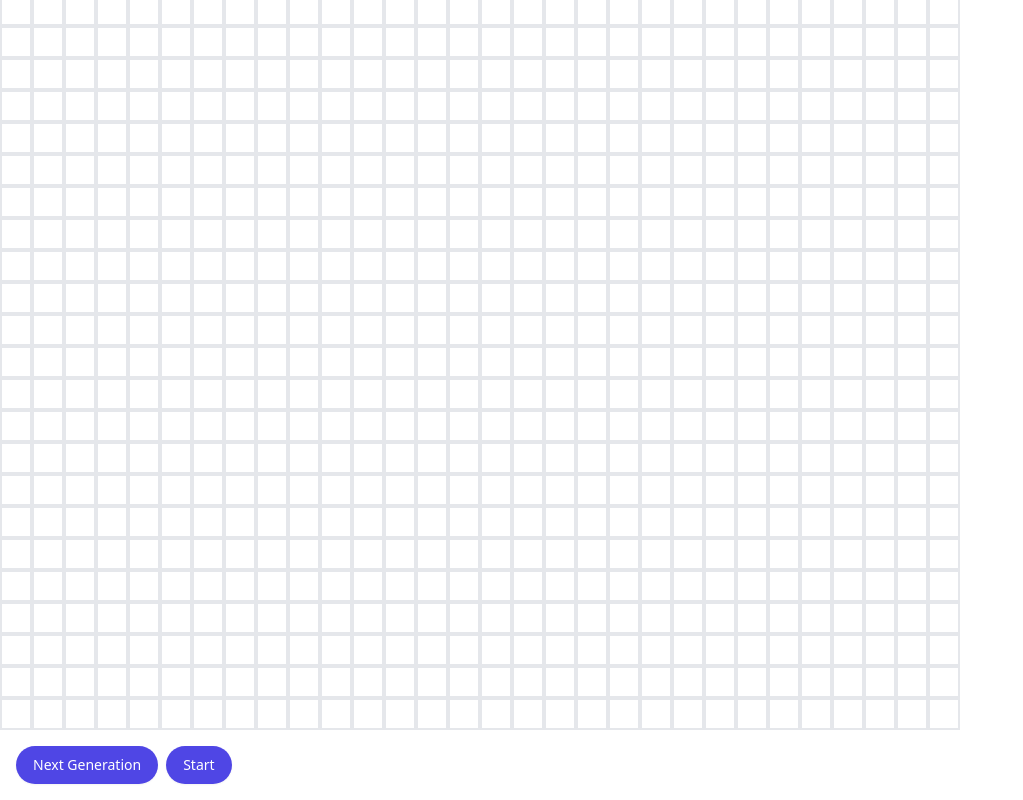
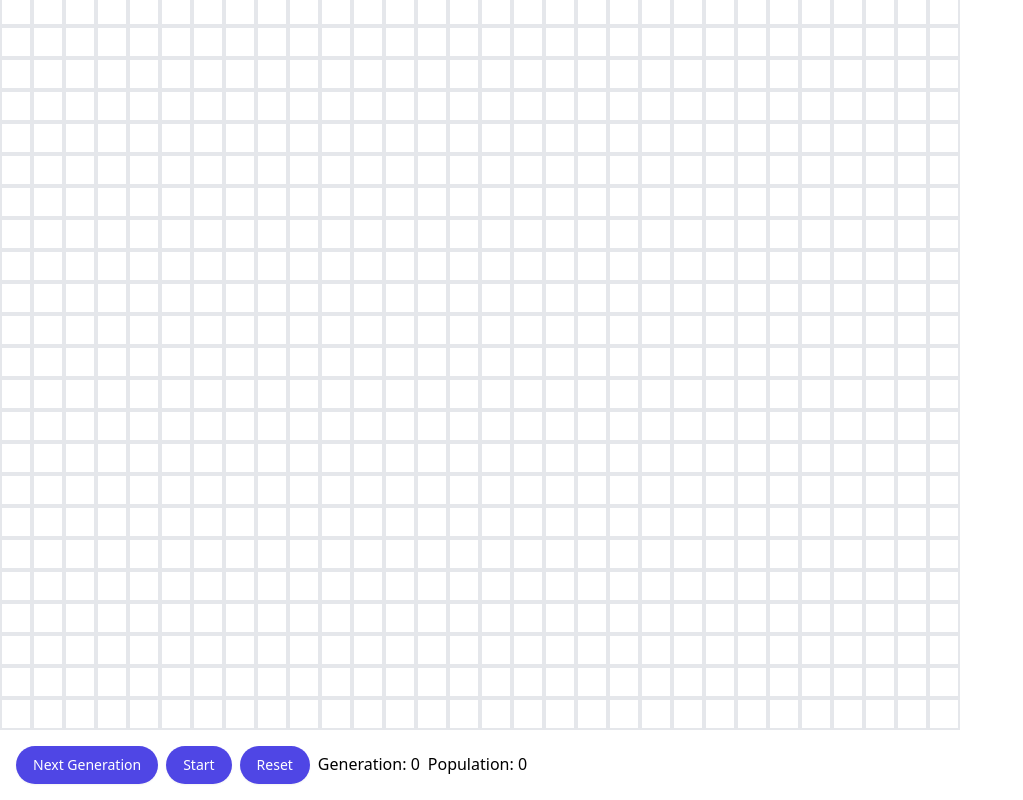
Before and after one commit to ShaneRich5/conways-game-of-life, a React (Create React App) app: page / in a window 1280 px wide. Shown: the part 230-1030 px from the top of the page, without its empty margins (0-1023 px from the left). Built offline with nearby package versions, Linux system fonts and the light colour scheme.

Commit message:
feat: show population and generation summary, add functionality to reset button

```diff
--- a/src/App.tsx
+++ b/src/App.tsx
@@ -20,6 +20,7 @@ function App() {
   const [grid, setGrid] = useState<any>(null)
   const [cells, setCells] = useState<any>({})
   const [isActive, setIsActive] = useState(false)
+  const [generation, setGeneration] = useState(0)
 
   useEffect(() => {
     let gridBuilder = generateGrid(rowCount, columnCount)
@@ -124,7 +125,14 @@ function App() {
       }
     }
 
+    setGeneration(generation + 1)
     setCells(updatedCells)
+  }
+
+  const clearBoard = () => {
+    setIsActive(false)
+    setCells({})
+    setGeneration(0)
   }
 
   return (
@@ -157,6 +165,13 @@ function App() {
             onClick={() => setIsActive(!isActive)}
             className="inline-flex items-center px-4 py-2 border border-transparent text-sm font-medium rounded-full shadow-sm text-white bg-indigo-600 hover:bg-indigo-700 focus:outline-none focus:ring-2 focus:ring-offset-2 focus:ring-indigo-500"
           >{isActive ? 'Pause' : 'Start'}</button>
+          <button
+            type="button"
+            onClick={() => clearBoard()}
+            className="inline-flex items-center px-4 py-2 border border-transparent text-sm font-medium rounded-full shadow-sm text-white bg-indigo-600 hover:bg-indigo-700 focus:outline-none focus:ring-2 focus:ring-offset-2 focus:ring-indigo-500"
+          >Reset</button>
+          <span>Generation: {generation}</span>
+          <span>Population: {Object.keys(cells).length}</span>
         </div>
       </div>
     </div>
```
